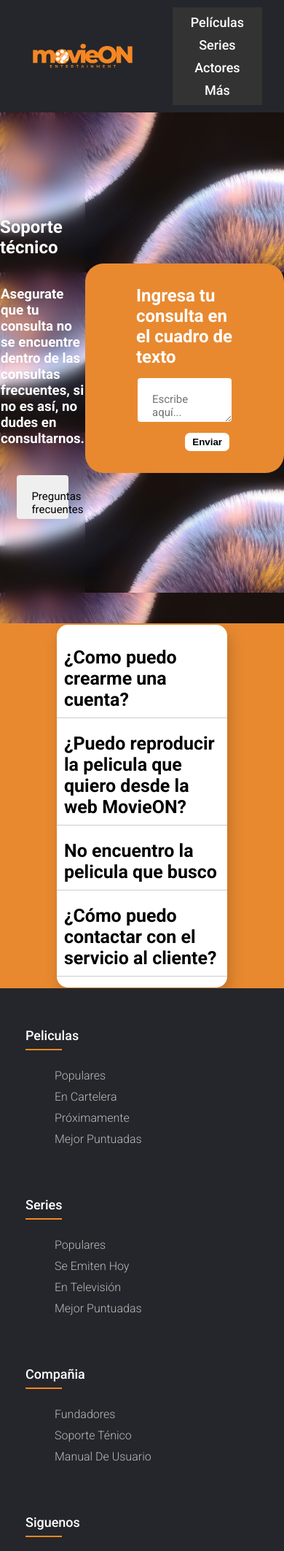
After one commit to MaxiRo3z/MovieON, a Flask app: page /soporte in a window 390 px wide. The commit adds this page. Shown: the top 2125 px of the page at 73% size. Run offline with Flask 3, Linux system fonts and the light colour scheme.

Commit message:
responsive index. soporte tecnico. manual de usuario

```diff
--- a/Routes/main_routes.py
+++ b/Routes/main_routes.py
@@ -86,10 +86,18 @@ def actores_populares(page=1):
         end_page = page + 5
 
     return render_template('main/actores_populares.html', actores=actores, page=page, total_pages=total_pages, start_page=start_page, end_page=end_page)
+
 @main_bp.route('fundadores')
 def fundadores():
     return render_template("main/fundadores.html")
 
+@main_bp.route('soporte')
+def soporte():
+    return render_template("main/soporte_tecnico.html")
+
+@main_bp.route('manual')
+def manual():
+    return render_template("main/manual_de_usuario.html")
 
 @main_bp.route('/buscar_pelicula')
 @cache.cached(timeout=300, query_string=True)
--- a/static/script/script.js
+++ b/static/script/script.js
@@ -18,7 +18,6 @@ App.prototype.processingButton = function(event) {
     const track = carruselList.querySelector('#track');
     const carruseles = track.querySelectorAll('.carrusel');
     const carruselWidth = carruseles[0].offsetWidth;
-
     const trackWidth = track.scrollWidth; // Total width of all items
     const listWidth = carruselList.offsetWidth; // Width of the visible area
     let leftPosition = parseFloat(track.style.transform.replace('translateX(', '').replace('px)', '')) || 0;
@@ -69,3 +68,7 @@ function mostrarTrailer() {
     const trailerContainer = document.getElementById("trailer-container");
     trailerContainer.style.display = "block";
 }
+
+function toggleFAQ(faqItem) {
+    faqItem.classList.toggle("active");
+}
--- /dev/null
+++ b/static/styles/soporte_tecnico.css
@@ -0,0 +1,127 @@
+.section2{
+    display: flex;
+    flex-direction: row;
+    height: 500px;
+    justify-content: center;
+    align-items: center;
+    background-color: #e88930;
+    color: black;
+
+}
+.consultas-section2{
+    background-color: white;
+    width: 60%;
+    padding-top: 10px;
+    padding-bottom: 5px;
+    box-shadow: 4px 10px 20px 0 #0000002e;
+    border-radius: 15px;
+}
+
+
+.faq-item {
+    margin: 10px 0;
+    border-bottom: 1px solid #ccc;
+}
+
+.faq-question {
+    cursor: pointer;
+    padding: 10px;
+    background-color: #ffffff;
+    font-weight: bold;
+    font-size: 25px;
+}
+
+.faq-answer {
+    display: none;
+    padding: 10px;
+    background-color: #f1f1f1;
+    transition: transform 0.2s;
+}
+
+.faq-answer:hover {
+    transform: scale(1.005);
+}
+
+.active .faq-answer {
+    display: block;
+}
+
+.section1 {
+    background-image: url(../img/fondo.jpg);
+    background-size: 100%;
+    display: flex;
+    flex-direction: row;
+    height: 700px;
+    justify-content: space-between;
+}
+
+.text{
+    display: flex;
+    flex-direction: column;
+    align-items: center;
+    justify-content: center;
+    color: white;
+    backdrop-filter: blur(10px); /* Ajusta el valor de blur según tu preferencia */
+    width: 30%;
+}
+
+.text h3 {
+    padding-left: 30px;
+    padding-right: 30px;
+}
+.text a{
+    width: 60%;
+    height: 60px;
+    margin: 20px;
+}
+
+.text a button {
+    width: 100%;
+    height: 100%;
+    font-family: "Roboto", sans-serif;
+    border-style: none;
+    outline: none;
+    padding: 20px;
+    border-radius: 4px;
+    font-size: 15px;
+    cursor: pointer;
+}
+
+.text-input {
+    display: flex;
+    flex-direction: column;
+    align-items: center;
+    justify-content: center;
+    background-color: #e88930;
+    margin: auto;
+    padding: 30px 70px;
+    border-radius: 25px;
+    gap: 15px;
+    color: white;
+}
+
+.text-input textarea {
+    width: 97%;
+    height: 60px;
+    font-family: "Roboto", sans-serif;
+    border-style: none;
+    outline: none;
+    padding: 20px;
+    border-radius: 4px;
+    font-size: 15px;
+}
+
+.text-input button {
+    align-self: flex-end;
+    margin-right: 5px;
+    border-style: none;
+    border-radius: 7px;
+    padding: 5px 10px;
+    background-color: white;
+    font-weight: 550;
+    transition: transform 0.2s;
+}
+
+.text-input button:hover{
+    transform: scale(1.05);
+}
--- a/static/styles/style.css
+++ b/static/styles/style.css
@@ -186,6 +215,38 @@ h1 a:hover {
     background-color: #f58723;
     color: white;
     text-decoration: none;
+}
+.nav_toggle {
+    display: block; /* Por defecto no se muestra */
+    background: none;
+    border: none;
+    font-size: 24px;
+    color: white;
+    cursor: pointer;
+    margin-left: auto;
+}
+.nav_list.active {
+    display: flex;
+}
+@media (max-width: 768px) {
+    .nav_toggle {
+        display: block;
+    }
+
+    .header_right {
+        display: none; /* Opcional: Oculta otros elementos en móviles */
+    }
+    .nav_list {
+        flex-direction: column; /* Los elementos se apilan en columna */
+        gap: 10px;
+        background-color: #333; /* Color de fondo del menú móvil */
+        position: static;
+        top: 60px; /* Ajusta según la altura del header */
+        left: 0;
+        width: 100%; /* Ocupa todo el ancho */
+        z-index: 1000;
+        padding: 10px;
+    }
 }
 
 .icon_button {
--- a/templates/auth/registro.html
+++ b/templates/auth/registro.html
@@ -24,7 +24,7 @@
                 <input type="password" id="password" name="password" placeholder="Contraseña" required class="input-campo">
             </div>
             <div>
-                <input type="checkbox" class="terminos"> <label for="checkbox">Estoy de acuerdo con los <a href="#" class="condiciones">terminos y condiciones</a></label>
+                <input type="checkbox"> <label for="checkbox">Estoy de acuerdo con los <a href="#" class="condiciones">terminos y condiciones</a></label>
             </div>
             <button type="submit" class="btn">Registrar</button>
         </form>
--- a/templates/base.html
+++ b/templates/base.html
@@ -24,7 +24,7 @@
             <ul class="nav_list">
                 <li>
                             <a href="{{ url_for('main.peliculas_ruta', categoria='populares', page=1) }}">Películas</a>
-                    <ul class="dropdown">
+                            <ul class="dropdowns">
                                 <li><a href="{{ url_for('main.peliculas_ruta', categoria='populares', page=1) }}">Populares</a></li>
                                 <li><a href="{{ url_for('main.peliculas_ruta', categoria='en_cartelera', page=1) }}">En cartelera</a></li>
                                 <li><a href="{{ url_for('main.peliculas_ruta', categoria='proximas', page=1) }}">Próximamente</a></li>
@@ -50,8 +50,8 @@
                     <a href="#">Más</a>
                     <ul class="dropdown">
                         <li><a href="{{ url_for('main.fundadores') }}">Fundadores</a></li>
-                        <li><a href="#">Soporte Ténico</a></li>
-                        <li><a href="#">Manual de usuario</a></li>
+                        <li><a href="{{ url_for('main.soporte') }}">Soporte Ténico</a></li>
+                        <li><a href="{{ url_for('main.manual') }}">Manual de usuario</a></li>
                     </ul>
                 </li>
             </ul>
--- /dev/null
+++ b/templates/main/soporte_tecnico.html
@@ -0,0 +1,54 @@
+{% extends 'base.html' %}
+
+{% block title %}MovieON - Inicio{% endblock %}
+
+{% block custom_styles %}
+<link rel="stylesheet" href="{{ url_for('static', filename='styles/soporte_tecnico.css') }}">
+{% endblock %}
+
+{% block content %}
+<section class="section1">
+    <div class="text">
+        <h1>
+            Soporte técnico
+        </h1>
+        <h3>
+            Asegurate que tu consulta no se encuentre dentro de las consultas frecuentes, si no es así, no dudes en consultarnos.
+        </h2>
+        <a href="#consultas">
+            <button type="submit">Preguntas frecuentes</button>
+        </a>
+    </div>
+    <div class="text-input">
+        <h2>Ingresa tu consulta en el cuadro de texto</h2>
+        <textarea rows="4" cols="50" placeholder="Escribe aquí..."></textarea>
+        <button type="submit">Enviar</button>
+    </div>
+</section>
+<section id="consultas" class="section2">
+    <div class="consultas-section2">
+        <div class="faq-item" onclick="toggleFAQ(this)">
+            <div class="faq-question">¿Como puedo crearme una cuenta?</div>
+            <div class="faq-answer">Puede hacerlo a traves del boton "Unete" en la esquina superior derecha, si tiene problemas persistentes a la hora de crear tu cuenta, contactanos a traves de soporte@MovieON.com</div>
+        </div>
+
+        <!-- Pregunta 2 -->
+        <div class="faq-item" onclick="toggleFAQ(this)">
+            <div class="faq-question">¿Puedo reproducir la pelicula que quiero desde la web MovieON?</div>
+            <div class="faq-answer">Nosotros no somos una pagina de streaming, unicamente somos un buscador de peliculas. Estamos en contra de la pirateria y por eso jamás te recomendariamos RedMovieON.com</div>
+        </div>
+
+        <!-- Pregunta 3 -->
+        <div class="faq-item" onclick="toggleFAQ(this)">
+            <div class="faq-question">No encuentro la pelicula que busco</div>
+            <div class="faq-answer">Lo más probable es que se suba a la web en breve, si luego de un tiempo sigue sin aparecer, contactanos a traves del correo soporte@MovieON.com</div>
+        </div>
+
+        <!-- Pregunta 4 -->
+        <div class="faq-item" onclick="toggleFAQ(this)">
+            <div class="faq-question">¿Cómo puedo contactar con el servicio al cliente?</div>
+            <div class="faq-answer">Puedes contactar con nuestro servicio al cliente enviando un correo a soporte@MovieON.com</div>
+        </div>
+    </div>
+</section>
+{% endblock %}
```
Also changed, not shown: other parts of static/styles/style.css (+100 -42 lines), static/styles/manual_de_usuario.css (added, +43 -0 lines), templates/main/index.html (+8 -8 lines), templates/main/manual_de_usuario.html (added, +17 -0 lines), static/img/flecha-derecha.png (added), static/img/flecha-izquierda.png (added). Lines whose indentation alone changed are shown as unchanged.
